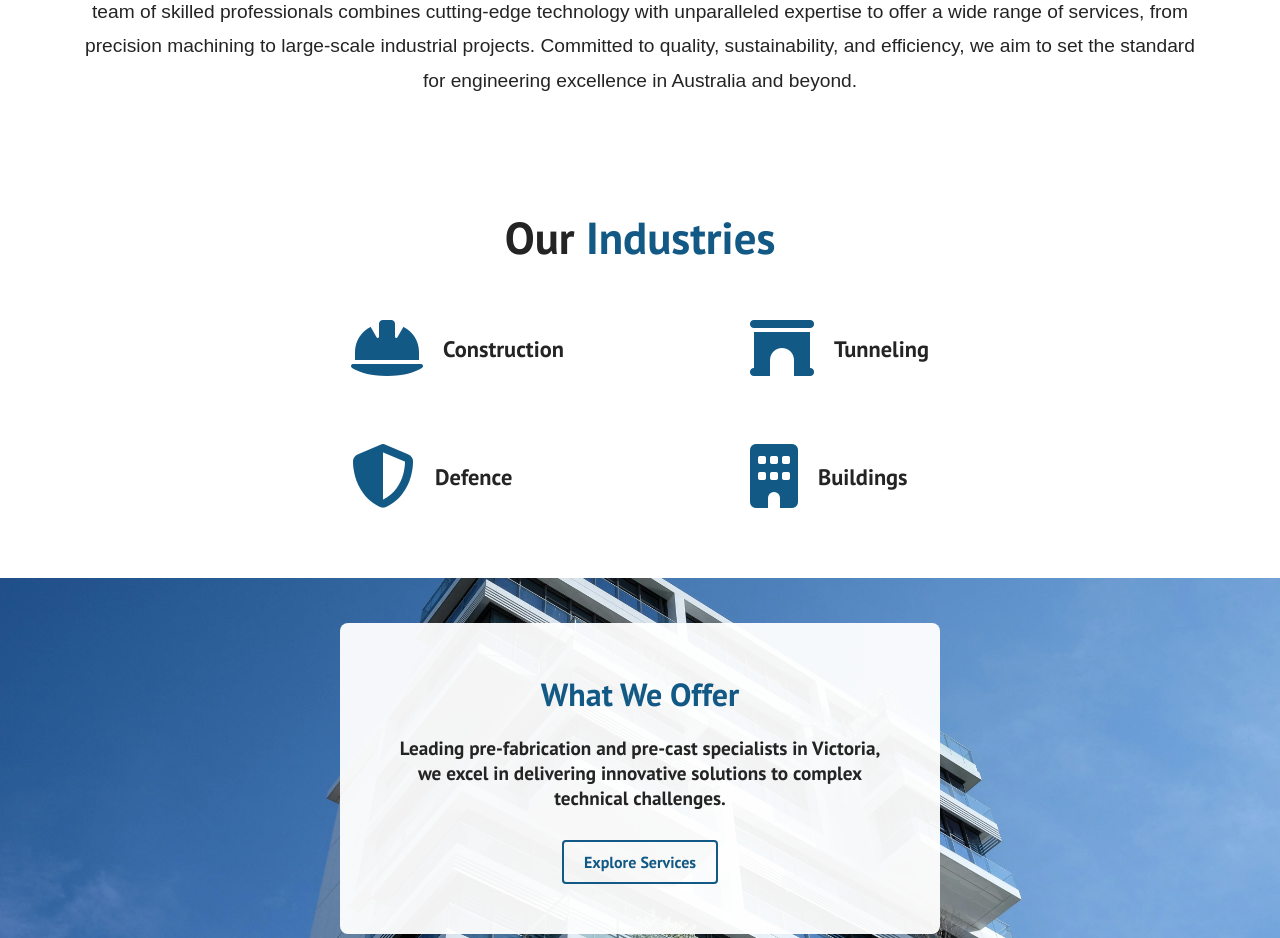
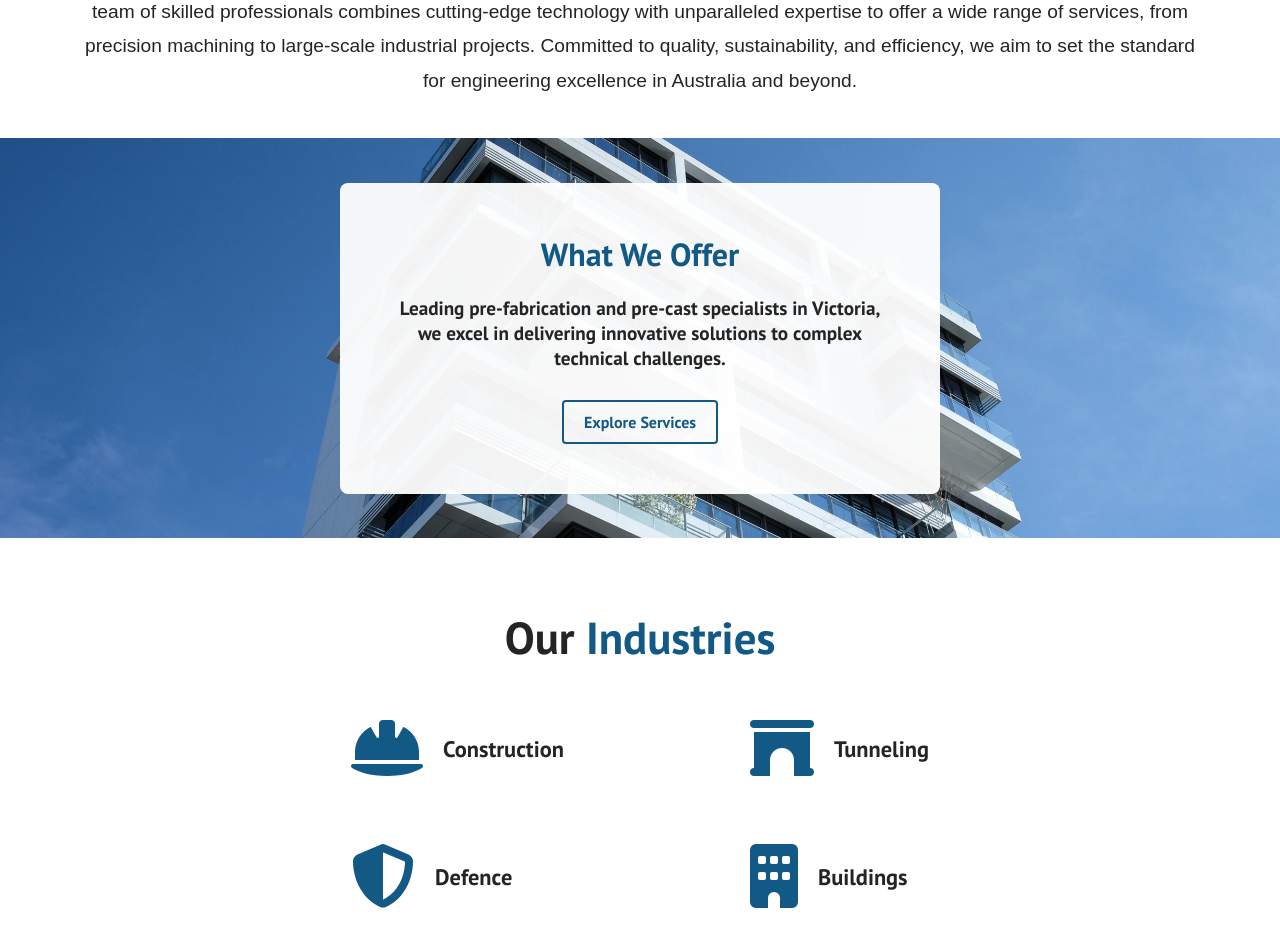
Before and after one commit to BoxedMail/ihs-industries, a React (Create React App) app: page / in a window 1280 px wide. Shown: the part 820-1758 px from the top of the page. Built offline with nearby package versions, Linux system fonts and the light colour scheme.

Commit message:
reinstalled packages - Double industries problem

```diff
--- a/package.json
+++ b/package.json
@@ -3,6 +3,7 @@
   "version": "0.1.0",
   "private": true,
   "dependencies": {
+    "@fortawesome/fontawesome-svg-core": "^6.7.2",
     "@fortawesome/free-solid-svg-icons": "^6.7.2",
     "@fortawesome/react-fontawesome": "^0.2.2",
     "@testing-library/jest-dom": "^5.17.0",
--- a/src/components/pages/Home.js
+++ b/src/components/pages/Home.js
@@ -5,14 +5,19 @@ import OurIndustries from '../OurIndustries';
 import ToServices from '../ToServices';
 import Logo from '../Logo';
 import MiniAbout from '../MiniAbout';
+import { Helmet } from 'react-helmet';
 
 function Home () {
     return (
         <>
+
+            <Helmet>
+                <title>Home - IHS Engineering Co</title>
+            </Helmet>
+
             <HeroSection />
             <Logo/>
             <MiniAbout />
-            <OurIndustries />
             <ToServices />
             <OurIndustries />
 
```
Also changed, not shown: 2 other files (tests, documents, lock files or other folders).
